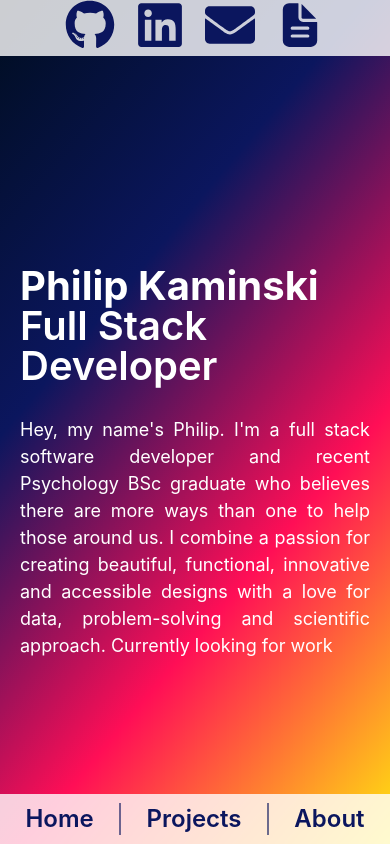
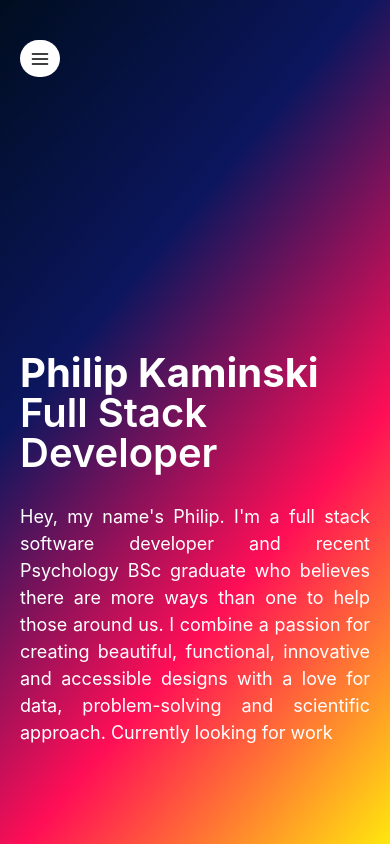
Before and after one commit to AureaFlamma/portfolio_vercel, a Next.js app: page / in a window 390 px wide. Shown: the top 844 px of the page. Built offline with nearby package versions, Linux system fonts and the light colour scheme.

Commit message:
Menu button renders

```diff
--- /dev/null
+++ b/components/MobileMenu.jsx
@@ -0,0 +1,36 @@
+import {
+  Menu,
+  MenuButton,
+  MenuList,
+  MenuItem,
+  MenuItemOption,
+  MenuGroup,
+  MenuOptionGroup,
+  MenuDivider,
+  Icon,
+  Button,
+  Flex,
+  IconButton,
+} from "@chakra-ui/react";
+import { HamburgerIcon } from "@chakra-ui/icons";
+
+import { FiMenu } from "react-icons/fi";
+
+const MobileMenu = () => {
+  return (
+    <Menu>
+      <MenuButton
+        as={IconButton}
+        w="37px"
+        h="37px"
+        bg="white"
+        rounded={"full"}
+        icon={<HamburgerIcon color="black" w="20px" h="20px" />}
+      >
+        {/* <HamburgerIcon bg="black" /> */}
+      </MenuButton>
+    </Menu>
+  );
+};
+
+export default MobileMenu;
--- a/package.json
+++ b/package.json
@@ -9,6 +9,7 @@
     "lint": "next lint"
   },
   "dependencies": {
+    "@chakra-ui/icons": "^2.0.9",
     "@chakra-ui/react": "^2.2.9",
     "@emotion/react": "^11.10.0",
     "@emotion/styled": "^11.10.0",
--- a/pages/index.js
+++ b/pages/index.js
@@ -6,6 +6,7 @@ import Lorem from "../libs/Lorem";
 import SocialsNav from "../components/SocialsNav";
 import { PageNavDesktop, PageNavMobile } from "../components/PageNav";
 import styles from "./background.module.css";
+import MobileMenu from "../components/MobileMenu";
 
 import { useMediaQuery } from "@chakra-ui/react";
 
@@ -20,7 +21,7 @@ export default function Index() {
       color="white"
       gap={{ base: "50px", lg: "110px" }}
     >
-      {isMobile ? <PageNavMobile /> : <PageNavDesktop />}
+      {isMobile ? <MobileMenu /> : <PageNavDesktop />}
       <TextCard
         title={Lorem.name}
         subtitle={Lorem.role}
@@ -31,7 +32,7 @@ export default function Index() {
       <Projects id="projects" isMobile={isMobile} />
 
       <TextCard subtitle={`About`} paragraph={Lorem.about} id="about" />
-      <SocialsNav />
+      {!isMobile && <SocialsNav />}
     </Flex>
   );
 }
```
Also changed, not shown: 1 other file (tests, documents, lock files or other folders).
